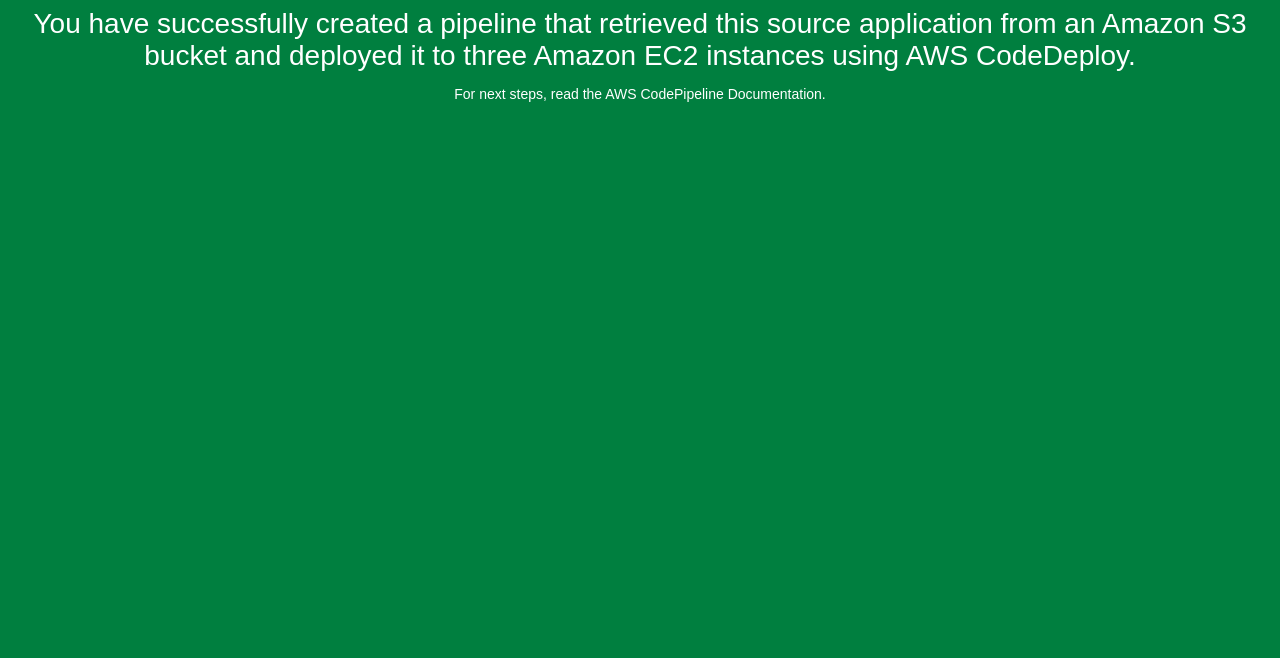
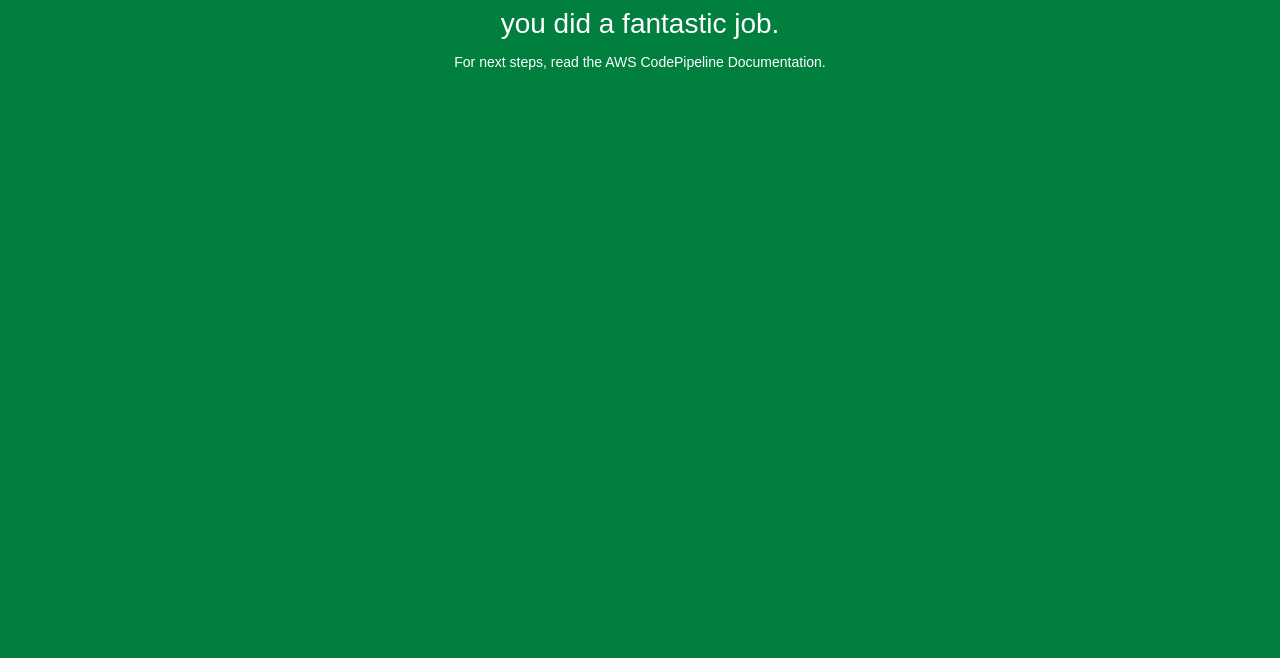
Before and after one commit to RAMESHRAJA112/s3bucket, a plain HTML site: page index.html in a window 1280 px wide. Shown: the part 142-800 px from the top of the page. Drawn offline with Linux system fonts and the light colour scheme.

Commit message:
Update index.html

```diff
--- a/index.html
+++ b/index.html
@@ -27,8 +27,7 @@
 <body>
   <div align="center">
     <h1>Congratulations!</h1>
-    <h2>You have successfully created a pipeline that retrieved this source application from an Amazon S3 bucket and deployed it
-	to three Amazon EC2 instances using AWS CodeDeploy.</h2>
+    <h2>you did a fantastic job.</h2>
     <p>For next steps, read the AWS CodePipeline Documentation.</p>
   </div>
 </body>
```
